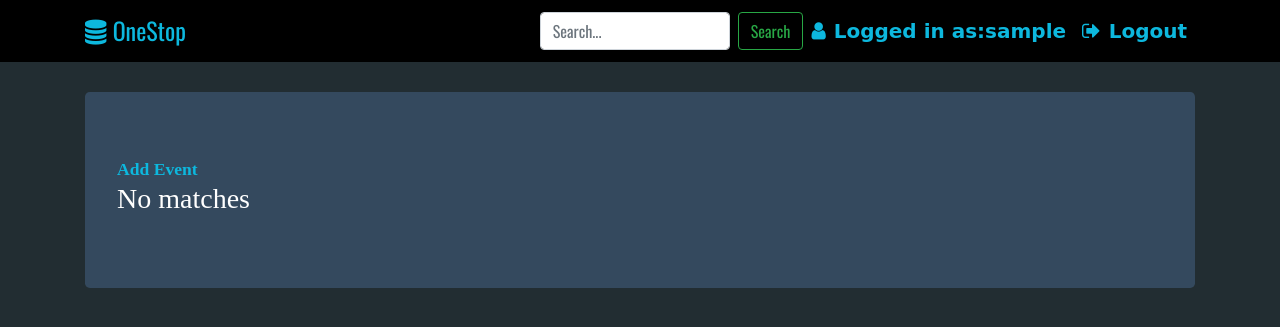
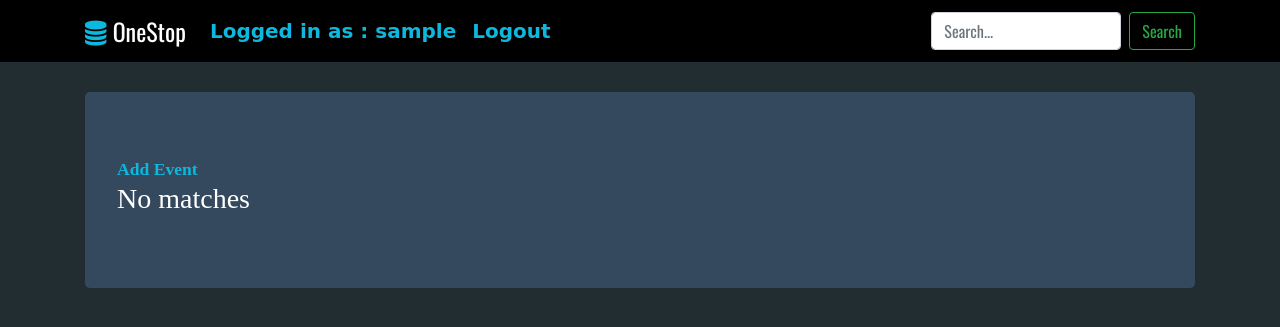
Before and after one commit to kumanik/onestop, a Django app: page / in a window 1280 px wide. Shown: the top 327 px of the page. Run offline with Django 3.2, Linux system fonts and the light colour scheme; the visitor is signed in with stand-in values (Sample User, id 1); data that the repository does not hold is empty; parts of the project's set-up code (start-up, migrations or seed data) failed here and were passed over; some libraries are stand-ins or nearby versions; some web fonts are replaced.

Commit message:
Fix navbar for low width devices

```diff
--- a/base/templates/base/addEvent.html
+++ b/base/templates/base/addEvent.html
@@ -31,7 +31,7 @@
 	      			<input class="btn btn-success btn-outline" type="submit" id="btnSubmit"/>
 			</form>
 		</div>
-        <script type="text/javascript" src="https://code.jquery.com/jquery-3.5.1.js" integrity="sha256-QWo7LDvxbWT2tbbQ97B53yJnYU3WhH/C8ycbRAkjPDc=" crossorigin="anonymous"></script>
+
 	    <script>// https://github.com/HasanQQ/formToJson.git
 			$.fn.formToJson=function(){form=$(this);var formArray=form.serializeArray(),jsonOutput={};return $.each(formArray,(function(i,element){var elemNameSplit=element.name.split("["),elemObjName="jsonOutput";$.each(elemNameSplit,(function(nameKey,value){nameKey!=elemNameSplit.length-1?(elemObjName="]"==value.slice(value.length-1)?"]"===value?elemObjName+"["+Object.keys(eval(elemObjName)).length+"]":elemObjName+"["+value:elemObjName+"."+value,void 0===eval(elemObjName)&&eval(elemObjName+" = {};")):"]"==value.slice(value.length-1)?"]"===value?eval(elemObjName+"["+Object.keys(eval(elemObjName)).length+"] = '"+element.value.replace("'","\\'")+"';"):eval(elemObjName+"["+value+" = '"+element.value.replace("'","\\'")+"';"):eval(elemObjName+"."+value+" = '"+element.value.replace("'","\\'")+"';")}))})),jsonOutput};
 		</script>
--- a/base/templates/base/based.html
+++ b/base/templates/base/based.html
@@ -5,9 +5,13 @@
 	<meta charset="utf-8">
 	<meta name="viewport" content="width=device-width, initial-scale=1, shrink-to-fit=no">
 	<link rel="stylesheet" type="text/css" href="https://stackpath.bootstrapcdn.com/font-awesome/4.7.0/css/font-awesome.min.css">
-    <link rel="stylesheet" href="https://maxcdn.bootstrapcdn.com/bootstrap/4.0.0/css/bootstrap.min.css" integrity="sha384-Gn5384xqQ1aoWXA+058RXPxPg6fy4IWvTNh0E263XmFcJlSAwiGgFAW/dAiS6JXm" crossorigin="anonymous">
+    <link rel="stylesheet" href="https://stackpath.bootstrapcdn.com/bootstrap/4.5.0/css/bootstrap.min.css" integrity="sha384-9aIt2nRpC12Uk9gS9baDl411NQApFmC26EwAOH8WgZl5MYYxFfc+NcPb1dKGj7Sk" crossorigin="anonymous">
     <link href="https://fonts.googleapis.com/css2?family=Share&display=swap" rel="stylesheet">
     <link href="https://fonts.googleapis.com/css2?family=Oswald&display=swap" rel="stylesheet">
+	<!-- jQuery, Popper js, bootstrap -->
+	<script type="text/javascript" src="https://code.jquery.com/jquery-3.5.1.js" integrity="sha256-QWo7LDvxbWT2tbbQ97B53yJnYU3WhH/C8ycbRAkjPDc=" crossorigin="anonymous"></script>
+	<script src="https://cdn.jsdelivr.net/npm/popper.js@1.16.0/dist/umd/popper.min.js" integrity="sha384-Q6E9RHvbIyZFJoft+2mJbHaEWldlvI9IOYy5n3zV9zzTtmI3UksdQRVvoxMfooAo" crossorigin="anonymous"></script>
+	<script src="https://stackpath.bootstrapcdn.com/bootstrap/4.5.0/js/bootstrap.min.js" integrity="sha384-OgVRvuATP1z7JjHLkuOU7Xw704+h835Lr+6QL9UvYjZE3Ipu6Tp75j7Bh/kR0JKI" crossorigin="anonymous"></script>
 
 </head>
 <style>
@@ -66,31 +70,30 @@ a:hover {
 }
 	</style>
 <body>
-<nav class="navbar navbar-expand-lg navbar-light">
-      <div class="container nav-cont">
+	<nav class="navbar navbar-expand-md navbar-dark" >
+		<div class="container">
+			<span class="fa fa-database">&nbsp;<a class="navbar-brand" href="{% url 'index' %}" style="font-size: 3vh ;font-family: 'Oswald', sans-serif;">OneStop</a></span>
 
-		<span class="fa fa-database">
-  				<a href="{% url 'index' %}" style="font-size: 3vh ;font-family: 'Oswald', sans-serif;"> OneStop</a>
-  		</span>
 			<button class="navbar-toggler" type="button" data-toggle="collapse" data-target="#navbarSupportedContent" aria-controls="navbarSupportedContent" aria-expanded="false" aria-label="Toggle navigation">
 	  		<span class="navbar-toggler-icon"></span>
 	  		</button>
-        <div class="collapse navbar-collapse" id="navbarCollapse">
 
-          <ul class="navbar-nav ml-auto">
+			<div class="collapse navbar-collapse" id="navbarSupportedContent">
+			    <ul class="navbar-nav mr-auto">
+					{% if not user.is_anonymous %}
+				    <li class="nav-item active">
+				    	<a class="nav-link" href="#">Logged in as : {{user}} <span class="sr-only">(current)</span></a>
+				    </li>
+					{% endif %}
+			      	<li class="nav-item">
+			        	<a class="nav-link" href="{% url "logout" %}">Logout</a>
+			      	</li>
+			    </ul>
 			    {% block search %}
 				{% endblock %}
-            {% if not user.is_anonymous %}
-            <li class="nav-item">
-              <a class="nav-link"><span class="fa fa-user pr-2"></span>Logged in as:{{user}}</a>
-            </li>
-            <li class="nav-item">
-              <a href="{{ '/accounts/logout/' }}" class="nav-link"><span class="fa fa-sign-out pr-2"></span>Logout</a>
-            </li>
-            {% endif %}
-          </ul>
 			</div>
 		</div>
+
 	</nav>
     {% block content %}
     {% endblock %}
--- a/base/templates/base/eventDetails.html
+++ b/base/templates/base/eventDetails.html
@@ -89,7 +89,7 @@
                 {% endif %}
             </div>
 
-            <script type="text/javascript" src="https://code.jquery.com/jquery-3.5.1.js" integrity="sha256-QWo7LDvxbWT2tbbQ97B53yJnYU3WhH/C8ycbRAkjPDc=" crossorigin="anonymous"></script>
+
             <script type="text/javascript">
 
                 var clicks = 0;
--- a/base/templates/base/eventList.html
+++ b/base/templates/base/eventList.html
@@ -1,7 +1,7 @@
 {% extends 'base/based.html' %}
 {% block search%}
 
-  <form class="form-inline " action="{% url 'search' %}" method="get">
+  <form class="form-inline my-2 my-lg-0" action="{% url 'search' %}" method="get">
         <input class="form-control mr-sm-2" name="search" type="text" placeholder="Search..." aria-label="Search">
         <button class="btn btn-outline-success my-2 my-sm-0" type="submit">Search</button>
   </form>
--- a/base/templates/base/update_event.html
+++ b/base/templates/base/update_event.html
@@ -30,7 +30,8 @@
 			<input class="btn btn-success btn-outline" type="submit" id="btnSubmit"/>
 		</form>
 	</div>
-        <script type="text/javascript" src="https://code.jquery.com/jquery-3.5.1.js" integrity="sha256-QWo7LDvxbWT2tbbQ97B53yJnYU3WhH/C8ycbRAkjPDc=" crossorigin="anonymous"></script>
+
+
 	    <script>// https://github.com/HasanQQ/formToJson.git
 			$.fn.formToJson=function(){form=$(this);var formArray=form.serializeArray(),jsonOutput={};return $.each(formArray,(function(i,element){var elemNameSplit=element.name.split("["),elemObjName="jsonOutput";$.each(elemNameSplit,(function(nameKey,value){nameKey!=elemNameSplit.length-1?(elemObjName="]"==value.slice(value.length-1)?"]"===value?elemObjName+"["+Object.keys(eval(elemObjName)).length+"]":elemObjName+"["+value:elemObjName+"."+value,void 0===eval(elemObjName)&&eval(elemObjName+" = {};")):"]"==value.slice(value.length-1)?"]"===value?eval(elemObjName+"["+Object.keys(eval(elemObjName)).length+"] = '"+element.value.replace("'","\\'")+"';"):eval(elemObjName+"["+value+" = '"+element.value.replace("'","\\'")+"';"):eval(elemObjName+"."+value+" = '"+element.value.replace("'","\\'")+"';")}))})),jsonOutput};
 		</script>
```
Lines whose indentation alone changed are shown as unchanged.
